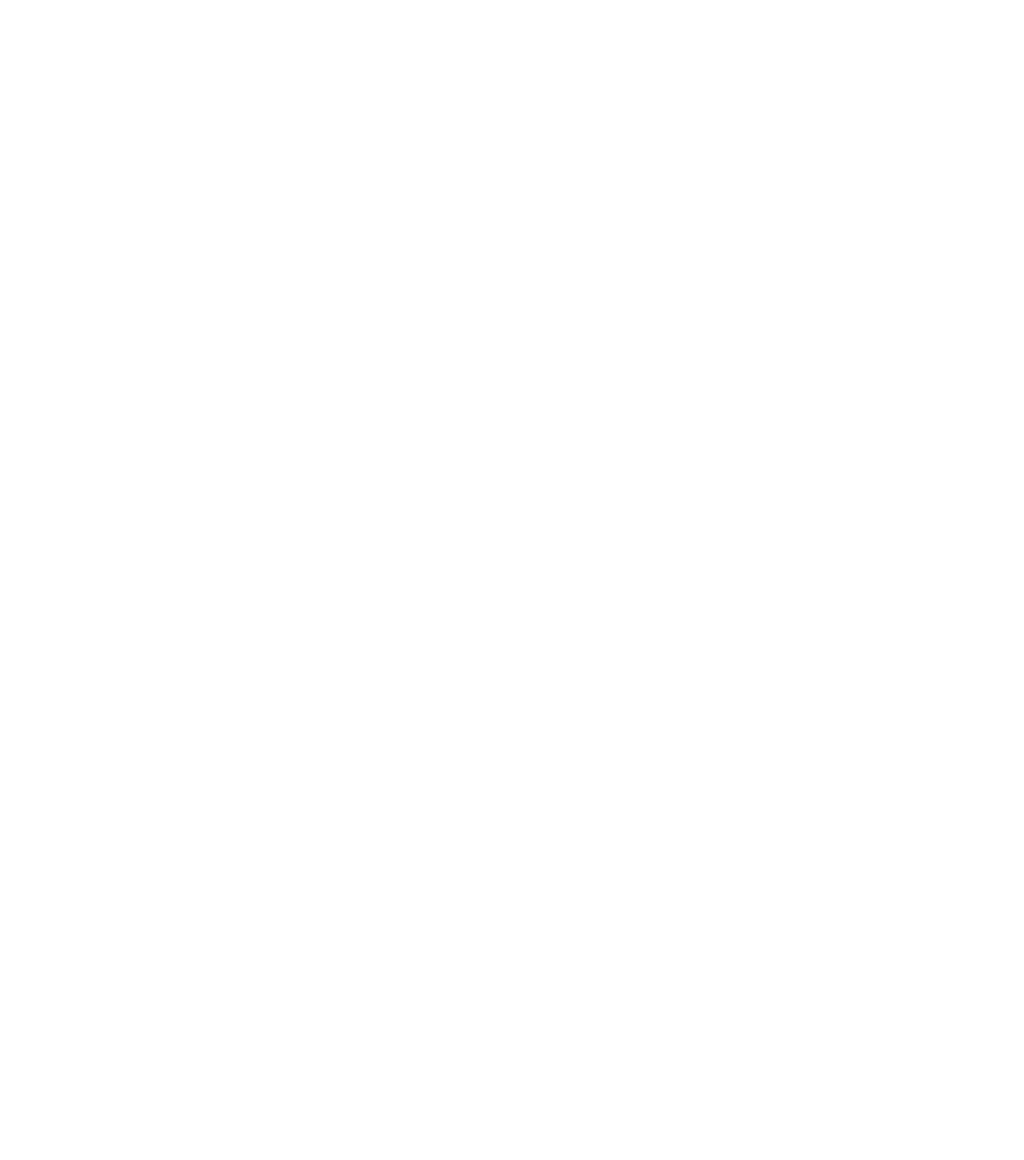
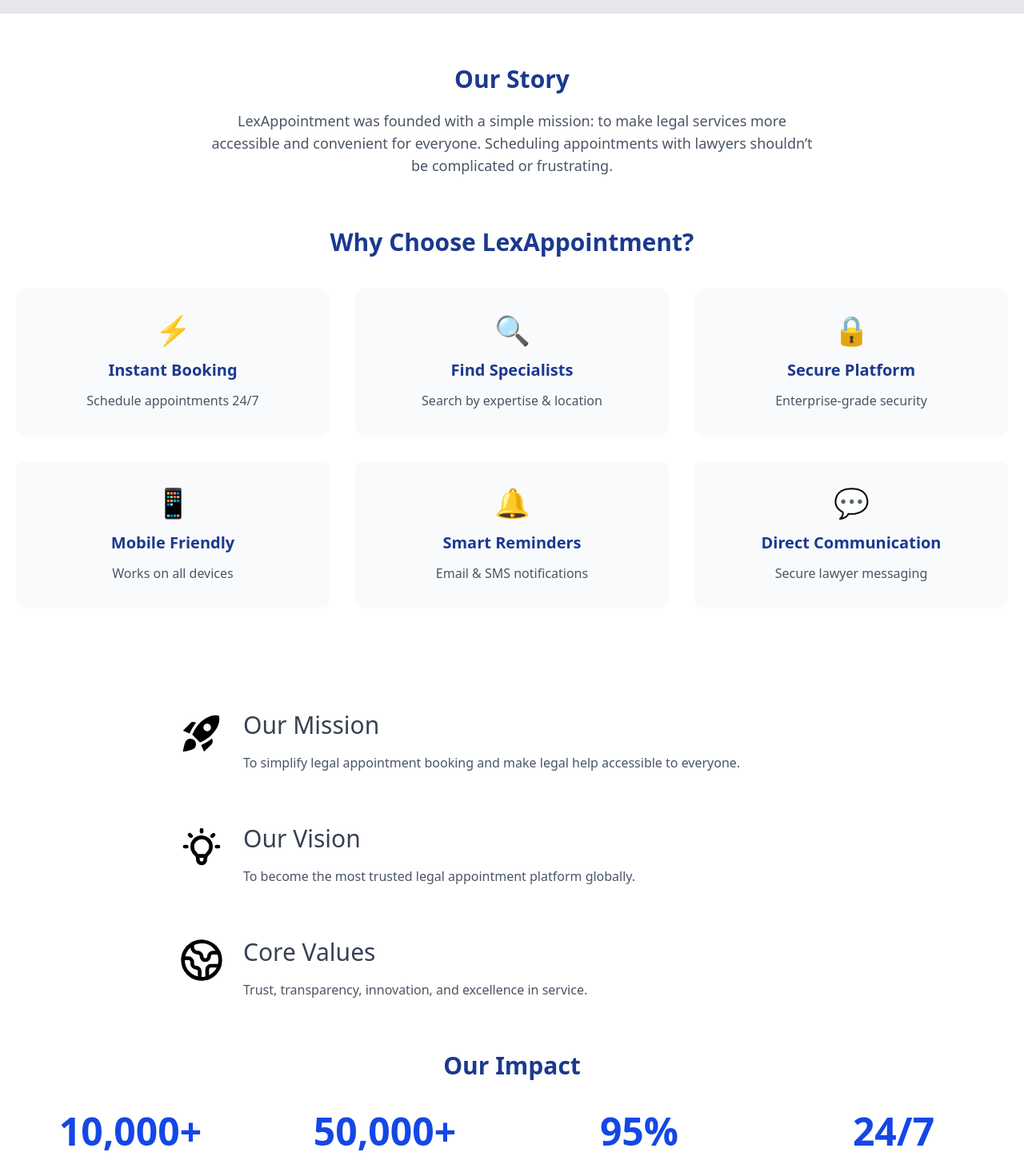
Before and after one commit to PURNIMA445/LawyerBookingSystem, a React (Vite) app: page /aboutus in a window 1280 px wide. Before the commit this address had no page. Shown: the part 340-1791 px from the top of the page at 80% size. Before the commit the page ends 800 px from the top, so only its background shows below. Built offline with nearby package versions, Linux system fonts and the light colour scheme.

Commit message:
Aboutus page added

```diff
--- a/src/MyRoute.jsx
+++ b/src/MyRoute.jsx
@@ -2,18 +2,14 @@
 import { BrowserRouter, Route,Routes } from 'react-router-dom'
 import HomePage from './pages/HomePage'
 import Layout from './components/layout/Layout'
+import Aboutus from './pages/Aboutus'
 const MyRoute = () => {
   return (
     <BrowserRouter>
         <Routes>
              <Route path='/' element={<Layout />}>
             <Route index element={<HomePage/>}></Route>
-            {/* <Route path='/first' element={<First />}></Route>
-            <Route path='/second' element={<Second/>}></Route>
-            <Route path='/third/:name' element={<Third/>}></Route>
-            <Route path='*' element={<NotFound />}></Route>
-            <Route path='/login' element={<Login />}></Route>
-            <Route path='/register' element={<Register/>}></Route> */}
+             <Route path='/aboutus' element={<Aboutus />}></Route>
             </Route>
         </Routes>
 
--- /dev/null
+++ b/src/pages/Aboutus.jsx
@@ -0,0 +1,141 @@
+import React from 'react'
+import { HiOutlineLightBulb } from "react-icons/hi";
+import { LuEarth } from "react-icons/lu";
+import { MdRocketLaunch } from "react-icons/md";
+const Aboutus = () => {
+    const icons = [
+        (
+            <MdRocketLaunch className="w-full h-full" />
+        ),
+        (
+            <HiOutlineLightBulb className="w-full h-full" />
+        ),
+        (
+            <LuEarth className="w-full h-full" />
+        ),
+    ];
+
+    return (
+
+        <>
+            {/* Hero Section */}
+            <div className="bg-gray-200 text-grey-100 text-center px-5 py-20">
+                <h1 className="text-4xl md:text-5xl font-bold mb-5">
+                    About LexAppointment
+                </h1>
+                <p className="text-lg max-w-2xl mx-auto opacity-75">
+                    Bridging the gap between clients and legal professionals through seamless,
+                    modern appointment scheduling
+                </p>
+            </div>
+
+            {/* Main Container */}
+            <div className="max-w-7xl mx-auto px-5 py-16">
+                {/* Our Story */}
+                <div className="mb-16 text-center">
+                    <h2 className="text-3xl font-semibold text-blue-900 mb-5">
+                        Our Story
+                    </h2>
+                    <p className="text-gray-600 text-lg max-w-3xl mx-auto">
+                        LexAppointment was founded with a simple mission: to make legal services
+                        more accessible and convenient for everyone. Scheduling appointments with
+                        lawyers shouldn’t be complicated or frustrating.
+                    </p>
+                </div>
+
+                {/* Why Choose */}
+                <div className="mb-16">
+                    <h2 className="text-3xl font-semibold text-blue-900 text-center mb-10">
+                        Why Choose LexAppointment?
+                    </h2>
+
+                    <div className="grid gap-8 sm:grid-cols-2 lg:grid-cols-3">
+                        {[
+                            { icon: "⚡", title: "Instant Booking", desc: "Schedule appointments 24/7" },
+                            { icon: "🔍", title: "Find Specialists", desc: "Search by expertise & location" },
+                            { icon: "🔒", title: "Secure Platform", desc: "Enterprise-grade security" },
+                            { icon: "📱", title: "Mobile Friendly", desc: "Works on all devices" },
+                            { icon: "🔔", title: "Smart Reminders", desc: "Email & SMS notifications" },
+                            { icon: "💬", title: "Direct Communication", desc: "Secure lawyer messaging" },
+                        ].map((item, index) => (
+                            <div
+                                key={index}
+                                className="bg-gray-50 p-8 rounded-xl text-center transition hover:-translate-y-1 hover:shadow-xl"
+                            >
+                                <div className="text-4xl mb-4">{item.icon}</div>
+                                <h3 className="text-xl font-semibold text-blue-900 mb-3">
+                                    {item.title}
+                                </h3>
+                                <p className="text-gray-600">{item.desc}</p>
+                            </div>
+                        ))}
+                    </div>
+                </div>
+            </div>
+
+            {/* Mission / Vision / Values */}
+            <div className="max-w-4xl mx-auto px-4 sm:px-6 lg:px-8 ">
+                <div className="space-y-12 md:space-y-16">
+                    {[
+                        {
+                            title: "Our Mission",
+                            text: "To simplify legal appointment booking and make legal help accessible to everyone.",
+                        },
+                        {
+                            title: "Our Vision",
+                            text: "To become the most trusted legal appointment platform globally.",
+                        },
+                        {
+                            title: "Core Values",
+                            text: "Trust, transparency, innovation, and excellence in service.",
+                        },
+                    ].map((item, index) => (
+                        <div
+                            key={index}
+                            className="flex flex-col sm:flex-row gap-6 items-start"
+                        >
+                            <div className="shrink-0 w-16 h-16 sm:w-14 sm:h-14 text-grey-100">
+                                {icons[index]}
+                            </div>
+
+
+                            <div className="flex-1">
+                                <h2 className="text-2xl sm:text-3xl font-light text-gray-700 mb-4 flex items-center gap-2">
+                                    {item.title}
+                                </h2>
+                                <p className="text-gray-600 leading-relaxed">{item.text}</p>
+                            </div>
+                        </div>
+                    ))}
+                </div>
+            </div>
+
+            {/* Stats */}
+            <div className="max-w-7xl mx-auto px-5 py-16">
+                <h2 className="text-3xl font-semibold text-blue-900 text-center mb-10">
+                    Our Impact
+                </h2>
+
+                <div className="grid gap-8 sm:grid-cols-2 lg:grid-cols-4 text-center">
+                    {[
+                        { value: "10,000+", label: "Active Lawyers" },
+                        { value: "50,000+", label: "Appointments Booked" },
+                        { value: "95%", label: "Client Satisfaction" },
+                        { value: "24/7", label: "Availability" },
+                    ].map((stat, index) => (
+                        <div key={index}>
+                            <div className="text-5xl font-bold text-blue-700">
+                                {stat.value}
+                            </div>
+                            <p className="text-gray-600 mt-2">{stat.label}</p>
+                        </div>
+                    ))}
+                </div>
+            </div>
+
+
+        </>
+    );
+}
+
+export default Aboutus
--- a/src/pages/HomePage.jsx
+++ b/src/pages/HomePage.jsx
@@ -25,8 +25,9 @@
           </p>
         </div>
       </div>
-      <div className="w-full p-4">
-        <div className="flex flex-col md:flex-row gap-3">
+      <div className="w-full p-4 ">
+      <div className="flex flex-col max-w-7xl md:flex-row gap-3  md:px-7 py-4 mx-auto">
+
           {/* Location Input */}
           <div className="flex-1">
             <label className="block text-sm text-gray-900 mb-2">
@@ -67,9 +68,10 @@
             <label className="block text-sm text-gray-900 mb-2 md:hidden">
               &nbsp;
             </label>
-            <button className="w-full md:w-auto px-8 py-3 bg-blue-600 text-white rounded-lg">
-              Search
-            </button>
+            <button className="w-full py-2 md:w-auto md:py-7 px-6 bg-blue-600 text-white rounded-lg">
+  Search
+</button>
+
           </div>
         </div>
       </div>
```
